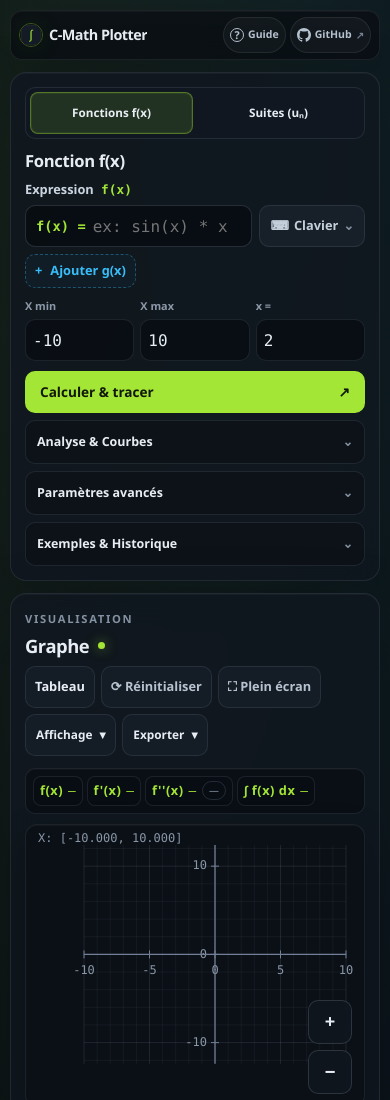
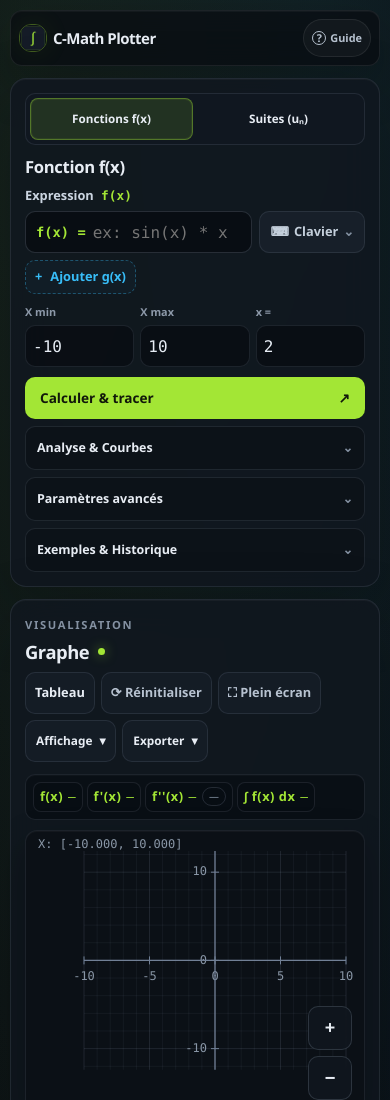
Before and after one commit to AZZYZZ/C-MATH-PLOTTER, a plain HTML site: page index.html in a window 390 px wide. Shown: the top 1100 px of the page. Drawn offline with Linux system fonts and the light colour scheme.

Commit message:
Add files via upload

```diff
--- a/index.html
+++ b/index.html
@@ -22,13 +22,13 @@
     <link rel="icon" type="image/jpeg" href="/favicon.jpeg?v=3">
     <link rel="shortcut icon" type="image/jpeg" href="/favicon.jpeg?v=3">
     <link rel="apple-touch-icon" href="/favicon.jpeg?v=3">
-    <link rel="stylesheet" href="style.css?v=21">
+    <link rel="stylesheet" href="style.css?v=22">
 </head>
 <body>
     <div class="app">
         <header class="topbar">
             <a class="brand" href="./" aria-label="C-Math Plotter home">
-                <img class="brand-icon" src="favicon.jpeg?v=3" alt="" width="44" height="44">
+                <img class="brand-icon" src="favicon.jpeg?v=3" alt="" width="48" height="48">
                 <div class="brand-copy">
                     <div class="brand-title-line">
                         <h1>C-Math Plotter</h1>
@@ -42,14 +42,6 @@
                     <span class="guide-question" aria-hidden="true">?</span>
                     <span>Guide</span>
                 </button>
-                <a class="header-button github-link" href="https://github.com/AZZYZZ/C-MATH-PLOTTER"
-                   target="_blank" rel="noopener noreferrer" aria-label="C-Math Plotter on GitHub (opens in a new tab)">
-                    <svg aria-hidden="true" viewBox="0 0 24 24">
-                        <path d="M12 0C5.37 0 0 5.37 0 12c0 5.3 3.438 9.8 8.205 11.385.6.112.82-.258.82-.577v-2.234c-3.338.726-4.043-1.416-4.043-1.416-.546-1.387-1.333-1.756-1.333-1.756-1.09-.745.083-.729.083-.729 1.205.084 1.84 1.237 1.84 1.237 1.07 1.835 2.807 1.305 3.492.998.108-.776.418-1.305.762-1.605-2.665-.304-5.467-1.333-5.467-5.93 0-1.31.468-2.38 1.235-3.22-.123-.303-.535-1.523.117-3.176 0 0 1.008-.322 3.3 1.23.957-.266 1.983-.4 3.003-.405 1.02.005 2.047.139 3.006.405 2.29-1.552 3.296-1.23 3.296-1.23.653 1.653.242 2.873.12 3.176.77.84 1.233 1.91 1.233 3.22 0 4.61-2.807 5.624-5.48 5.921.43.372.814 1.102.814 2.222v3.293c0 .32.216.694.825.576C20.565 21.795 24 17.297 24 12c0-6.63-5.373-12-12-12"/>
-                    </svg>
-                    <span>GitHub</span>
-                    <span class="external-mark" aria-hidden="true">↗</span>
-                </a>
             </nav>
         </header>
 
--- a/style.css
+++ b/style.css
@@ -65,7 +65,7 @@ button {
     align-items: center;
     gap: 20px;
     margin-bottom: 24px;
-    padding: 10px 18px;
+    padding: 12px 18px;
     border: 1px solid rgba(255, 255, 255, 0.08);
     border-radius: 12px;
     background: rgba(9, 13, 18, 0.78);
@@ -83,8 +83,8 @@ button {
 }
 
 .brand-icon {
-    width: 44px;
-    height: 44px;
+    width: 48px;
+    height: 48px;
     flex: 0 0 auto;
     border: 1px solid rgba(163, 230, 53, 0.35);
     border-radius: 12px;
@@ -112,7 +112,7 @@ button {
 
 .brand h1 {
     margin: 0;
-    font-size: 1.08rem;
+    font-size: 1.14rem;
     font-weight: 800;
     letter-spacing: -0.035em;
     text-rendering: optimizeLegibility;
@@ -133,18 +133,18 @@ button {
 }
 
 .header-button {
-    min-height: 42px;
+    min-height: 44px;
     display: inline-flex;
     align-items: center;
     justify-content: center;
     gap: 8px;
-    padding: 0 12px;
+    padding: 0 14px;
     border: 1px solid rgba(255, 255, 255, 0.08);
     border-radius: 999px;
     background: rgba(255, 255, 255, 0.035);
     color: #b7c2d0;
     cursor: pointer;
-    font-size: 0.76rem;
+    font-size: 0.8rem;
     font-weight: 600;
     text-decoration: none;
     white-space: nowrap;
@@ -173,17 +173,6 @@ button {
     border-radius: 50%;
     font-size: 0.68rem;
     line-height: 1;
-}
-
-.github-link svg {
-    width: 17px;
-    height: 17px;
-    fill: currentColor;
-}
-
-.external-mark {
-    color: #758294;
-    font-size: 0.72rem;
 }
 
 .live-mark {
@@ -2002,7 +1991,7 @@ a:focus-visible {
         min-height: 0;
         gap: 6px;
         margin-bottom: var(--space-2);
-        padding: 6px 8px;
+        padding: 8px;
     }
 
     .brand {
@@ -2014,8 +2003,8 @@ a:focus-visible {
     }
 
     .brand-icon {
-        width: 24px;
-        height: 24px;
+        width: 28px;
+        height: 28px;
     }
 
     .brand-title-line {
@@ -2025,7 +2014,7 @@ a:focus-visible {
 
     .brand h1 {
         overflow: hidden;
-        font-size: clamp(0.74rem, 3.8vw, 0.9rem);
+        font-size: clamp(0.78rem, 4vw, 0.94rem);
         text-overflow: ellipsis;
         white-space: nowrap;
     }
@@ -2044,24 +2033,15 @@ a:focus-visible {
     }
 
     .header-button {
-        min-height: 36px;
+        min-height: 38px;
         gap: 4px;
-        padding: 0 6px;
-        font-size: clamp(0.58rem, 2.7vw, 0.66rem);
+        padding: 0 8px;
+        font-size: clamp(0.62rem, 2.8vw, 0.7rem);
     }
 
     .guide-question {
         width: 14px;
         height: 14px;
-    }
-
-    .github-link svg {
-        width: 14px;
-        height: 14px;
-    }
-
-    .external-mark {
-        font-size: 0.62rem;
     }
 
     .controls-panel,
@@ -2500,7 +2480,7 @@ a:focus-visible {
     }
 
     .topbar .header-button {
-        min-height: 36px;
+        min-height: 38px;
     }
 
     .app.graph-fullscreen .secondary-btn {
```
